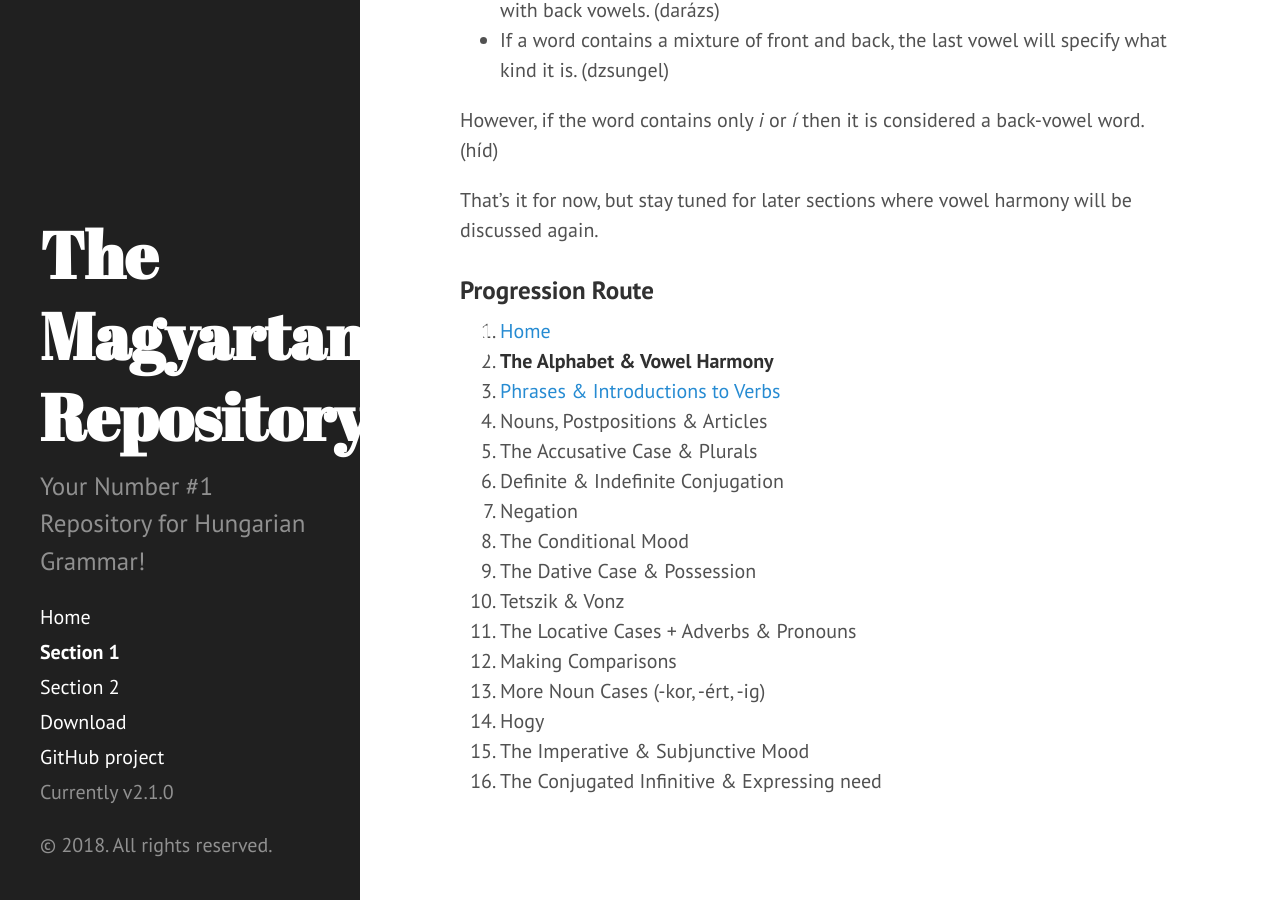
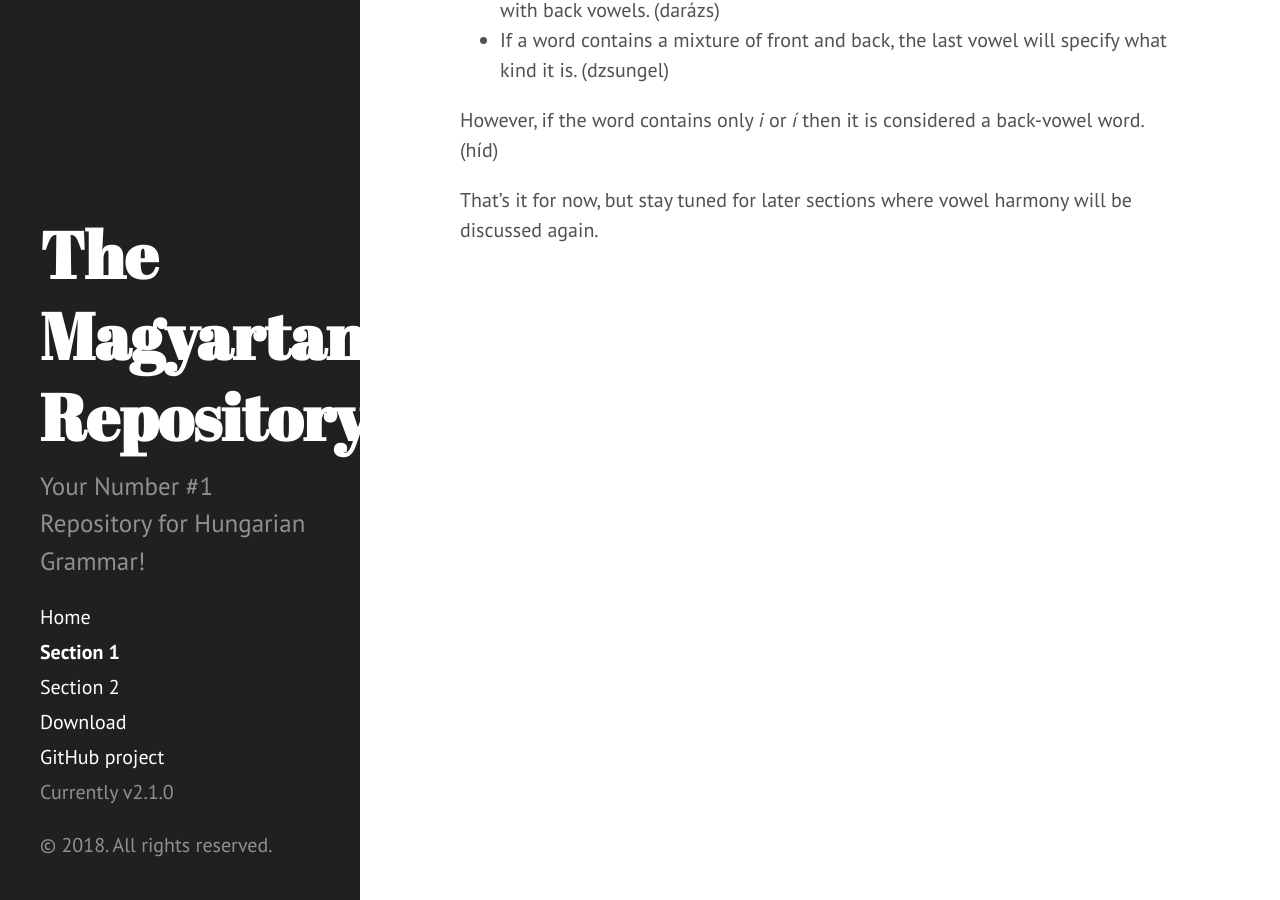
Before and after one commit to Magyartanulas/magyartanulas.github.io, a Jekyll site: the page built from Section1.md, in a window 1280 px wide and 900 px high, scrolled down 1947 px. Built offline with Jekyll 4.4.1, drawn with Linux system fonts in a browser that asks for light colours; Markdown is read by kramdown in place of the engine named in the settings.

Commit message:
Update Section1.md

```diff
--- a/Section1.md
+++ b/Section1.md
@@ -71,22 +71,3 @@
 However, if the word contains only *i* or *í* then it is considered a back-vowel word. (híd)
 
 That's it for now, but stay tuned for later sections where vowel harmony will be discussed again.
-
-### Progression Route
-
-0. [Home](README.md)
-1. **The Alphabet & Vowel Harmony**
-2. [Phrases & Introductions to Verbs](Section2.md)
-3. Nouns, Postpositions & Articles
-4. The Accusative Case & Plurals
-5. Definite & Indefinite Conjugation
-6. Negation
-7. The Conditional Mood
-8. The Dative Case & Possession
-9. Tetszik & Vonz
-10. The Locative Cases + Adverbs & Pronouns
-11. Making Comparisons
-12. More Noun Cases (-kor, -ért, -ig)
-13. Hogy
-14. The Imperative & Subjunctive Mood
-15. The Conjugated Infinitive & Expressing need
```
